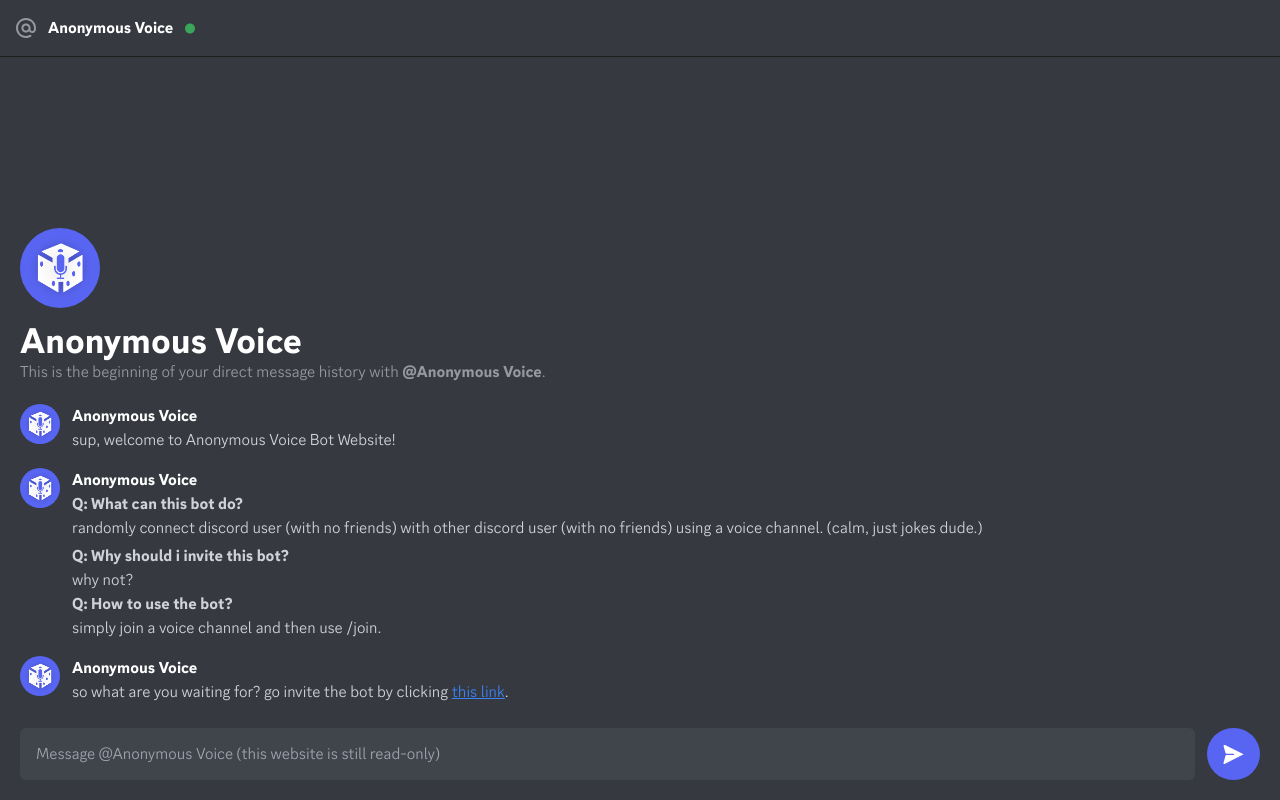
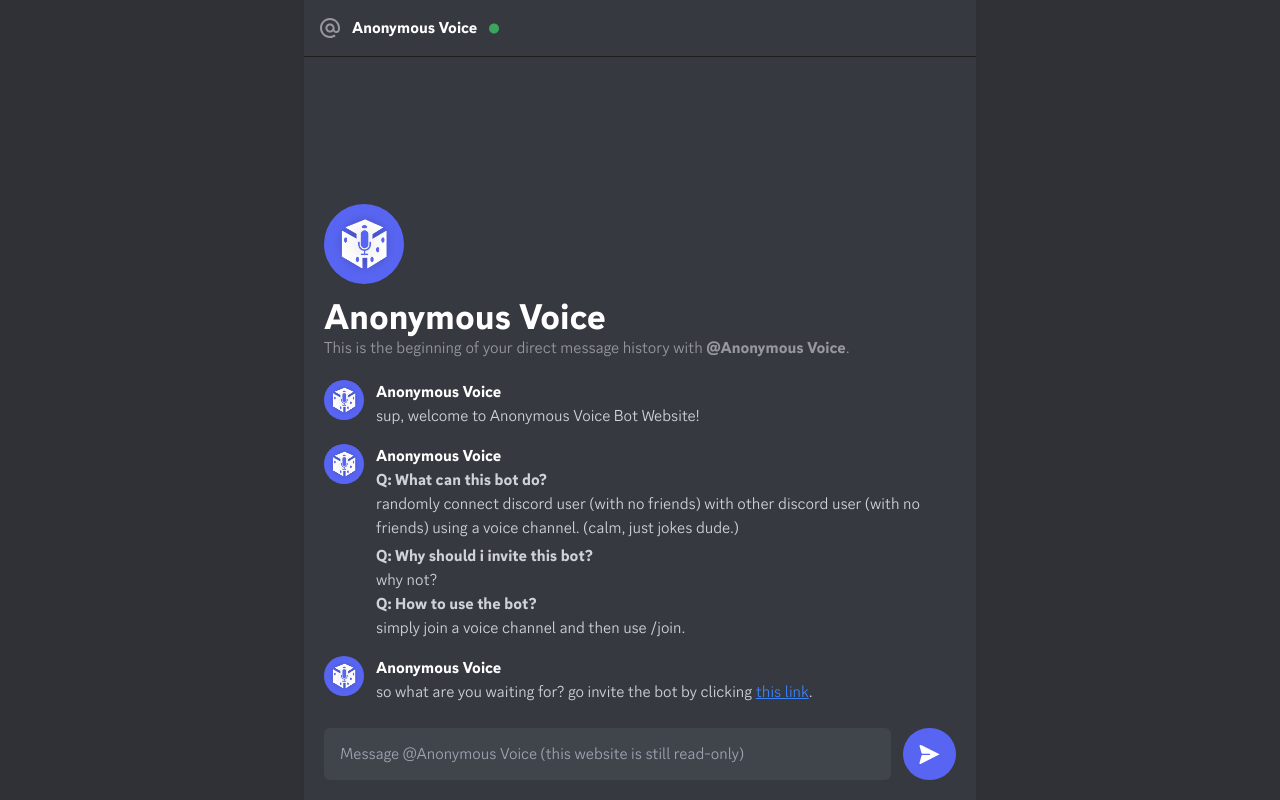
Before and after one commit to adhptrh/anonvoiceweb, a SvelteKit app: page / in a window 1280 px wide. Built offline with nearby package versions, Linux system fonts and the light colour scheme.

Commit message:
max width

```diff
--- a/src/app.html
+++ b/src/app.html
@@ -6,7 +6,7 @@
 		<meta name="viewport" content="width=device-width" />
 		%sveltekit.head%
 	</head>
-	<body data-sveltekit-preload-data="hover">
+	<body data-sveltekit-preload-data="hover" class="body">
 		<div style="display: contents">%sveltekit.body%</div>
 	</body>
 </html>
--- a/src/routes/+page.svelte
+++ b/src/routes/+page.svelte
@@ -9,10 +9,12 @@
 	<title>Anonymous Voice Discord Bot</title>
 </svelte:head>
 
-<div class="flex flex-col h-screen w-screen fixed bg-discord-bg-3">
-	<Title/>
-	<ChatBox/>
-	<InputBox/>
+<div class="flex justify-center h-screen bg-discord-bg-5">
+	<div class="flex flex-col h-screen w-screen fixed bg-discord-bg-3 lg:max-w-2xl shadow-md">
+		<Title/>
+		<ChatBox/>
+		<InputBox/>
+	</div>
 </div>
 
 <style>
```
